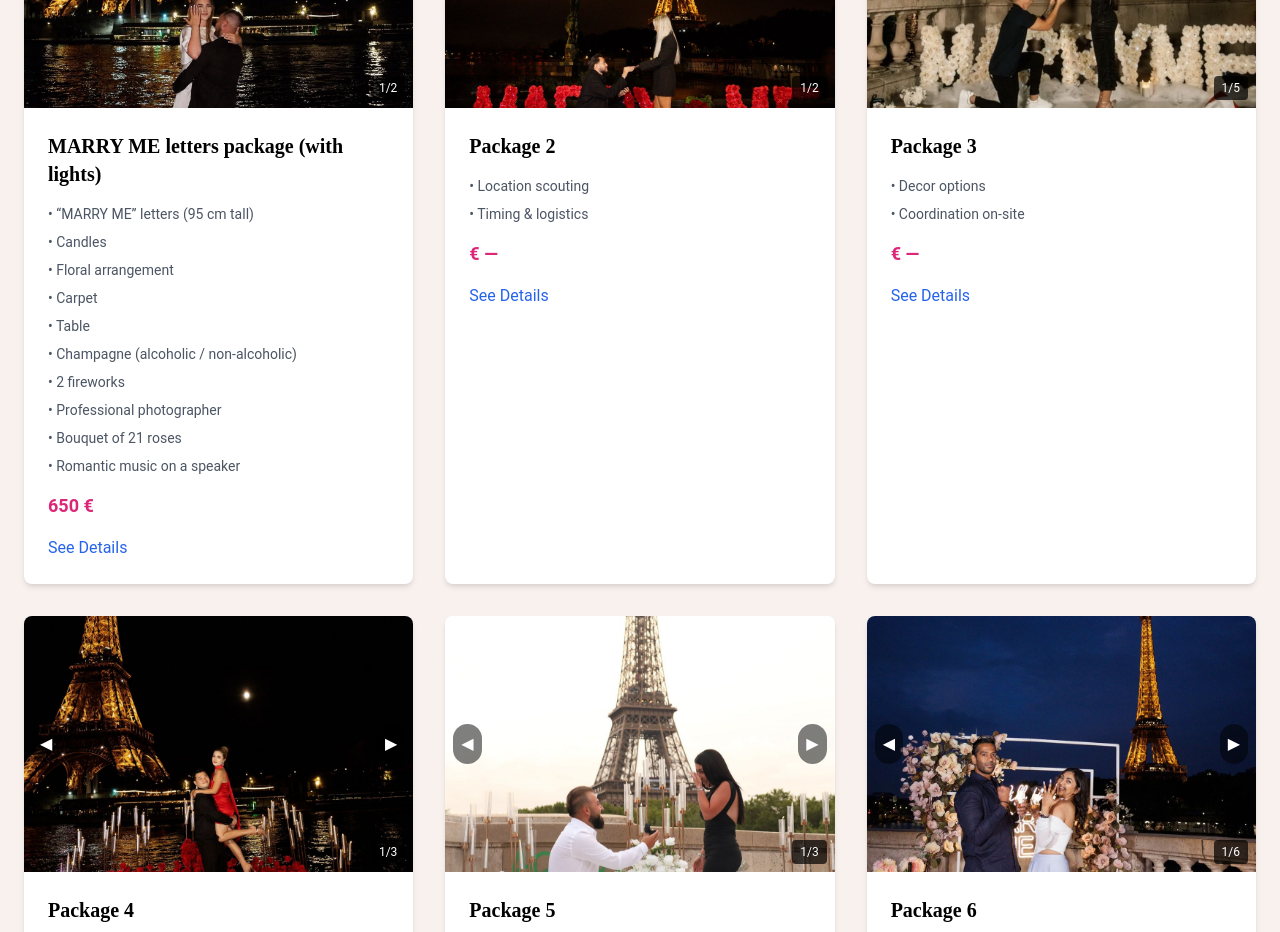
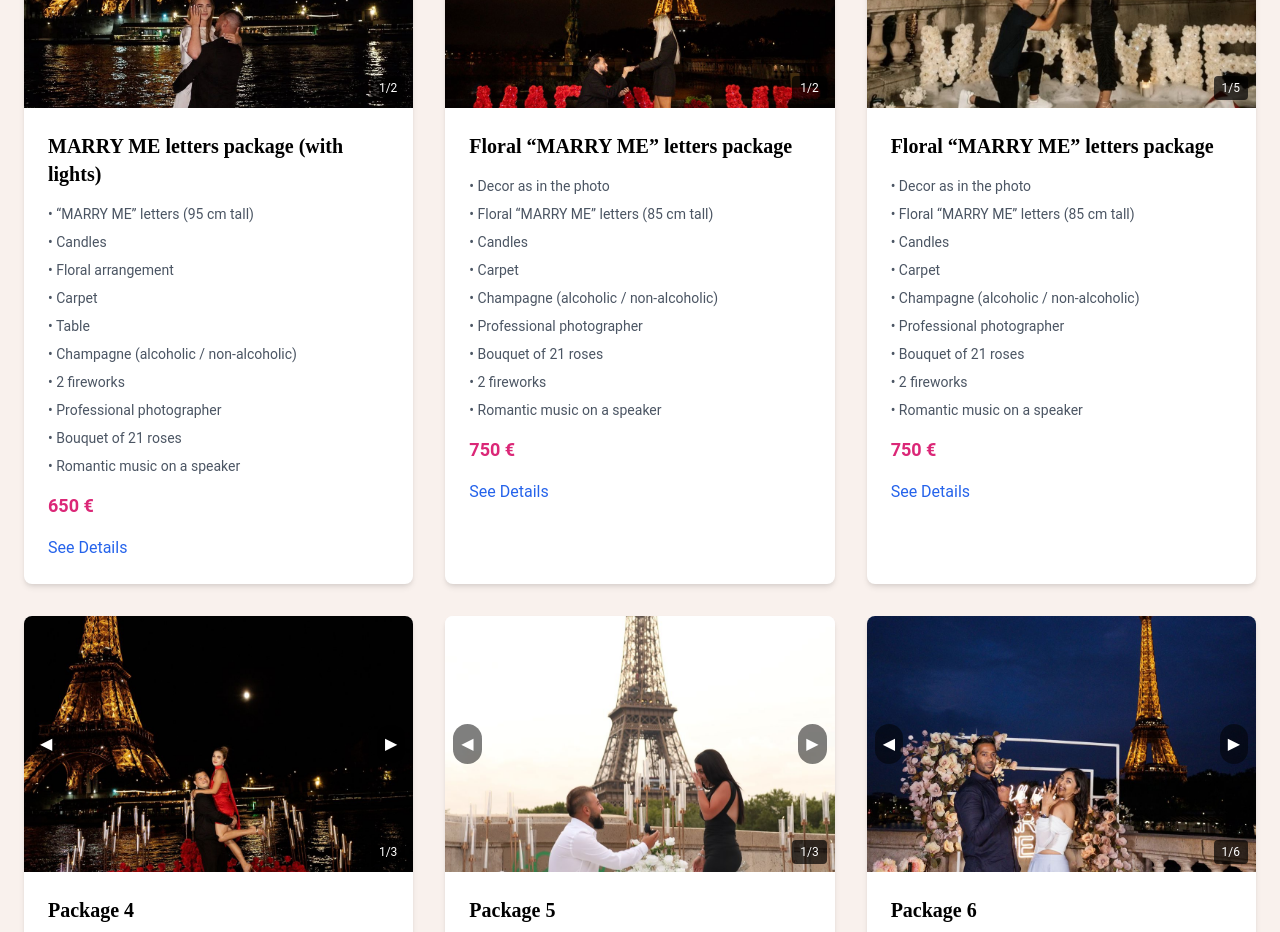
Before and after one commit to Varcolacus/KOZAK, a React (Vite) app in the folder kozak-website/: page / in a window 1280 px wide. Shown: the part 1080-2012 px from the top of the page. Built offline with nearby package versions, Linux system fonts and the light colour scheme.

Commit message:
Add package 2-3 details

```diff
--- a/kozak-website/src/data/translations.js
+++ b/kozak-website/src/data/translations.js
@@ -17,16 +17,36 @@ const basePackagesEn = [
         alt: 'MARRY ME letters proposal package',
     },
     {
-        title: 'Package 2',
-        desc: ['Location scouting', 'Timing & logistics'],
-        price: '€ —',
-        alt: 'Proposal package 2',
+        title: 'Floral “MARRY ME” letters package',
+        desc: [
+            'Decor as in the photo',
+            'Floral “MARRY ME” letters (85 cm tall)',
+            'Candles',
+            'Carpet',
+            'Champagne (alcoholic / non-alcoholic)',
+            'Professional photographer',
+            'Bouquet of 21 roses',
+            '2 fireworks',
+            'Romantic music on a speaker',
+        ],
+        price: '750 €',
+        alt: 'Floral MARRY ME letters proposal package',
     },
     {
-        title: 'Package 3',
-        desc: ['Decor options', 'Coordination on-site'],
-        price: '€ —',
-        alt: 'Proposal package 3',
+        title: 'Floral “MARRY ME” letters package',
+        desc: [
+            'Decor as in the photo',
+            'Floral “MARRY ME” letters (85 cm tall)',
+            'Candles',
+            'Carpet',
+            'Champagne (alcoholic / non-alcoholic)',
+            'Professional photographer',
+            'Bouquet of 21 roses',
+            '2 fireworks',
+            'Romantic music on a speaker',
+        ],
+        price: '750 €',
+        alt: 'Floral MARRY ME letters proposal package',
     },
     {
         title: 'Package 4',
@@ -239,6 +259,26 @@ const translations = {
                 };
             }
 
+            if (idx === 1 || idx === 2) {
+                return {
+                    ...p,
+                    title: 'Forfait lettres florales MARRY ME',
+                    desc: [
+                        'Décor comme sur la photo',
+                        'Lettres florales « MARRY ME » (hauteur 85 cm)',
+                        'Bougies',
+                        'Tapis',
+                        'Champagne (avec/sans alcool)',
+                        'Photographe professionnel',
+                        'Bouquet de 21 roses',
+                        '2 feux d’artifice',
+                        'Musique romantique sur enceinte',
+                    ],
+                    price: '750 €',
+                    alt: 'Forfait lettres florales MARRY ME',
+                };
+            }
+
             return {
                 ...p,
                 title: `Forfait ${idx + 1}`,
@@ -350,6 +390,26 @@ const translations = {
                     ],
                     price: '650 €',
                     alt: 'Пакет буквы MARRY ME',
+                };
+            }
+
+            if (idx === 1 || idx === 2) {
+                return {
+                    ...p,
+                    title: 'Пакет цветочные буквы MARRY ME',
+                    desc: [
+                        'Декор как на фото',
+                        'Цветочные буквы «MARRY ME» (высота 85 см)',
+                        'Свечи',
+                        'Ковёр',
+                        'Шампанское (алкогольное/безалкогольное)',
+                        'Профессиональный фотограф',
+                        'Букет из 21 розы',
+                        '2 шт фейерверков',
+                        'Романтическая музыка на колонке',
+                    ],
+                    price: '750 €',
+                    alt: 'Пакет цветочные буквы MARRY ME',
                 };
             }
 
@@ -467,6 +527,26 @@ const translations = {
                 };
             }
 
+            if (idx === 1 || idx === 2) {
+                return {
+                    ...p,
+                    title: 'Пакет літери «Marry Me» квіткові',
+                    desc: [
+                        'Декор як на фото',
+                        'Квіткові літери «MARRY ME» (висотою 85 см)',
+                        'Свічки',
+                        'Килим',
+                        'Шампанське (алкогольне/безалкогольне)',
+                        'Професійний фотограф',
+                        'Букет троянд (21 шт)',
+                        '2 шт феєрверків',
+                        'Романтична музика на колонці',
+                    ],
+                    price: '750 €',
+                    alt: 'Пакет квіткові літери MARRY ME',
+                };
+            }
+
             return {
                 ...p,
                 title: `Пакет ${idx + 1}`,
```
